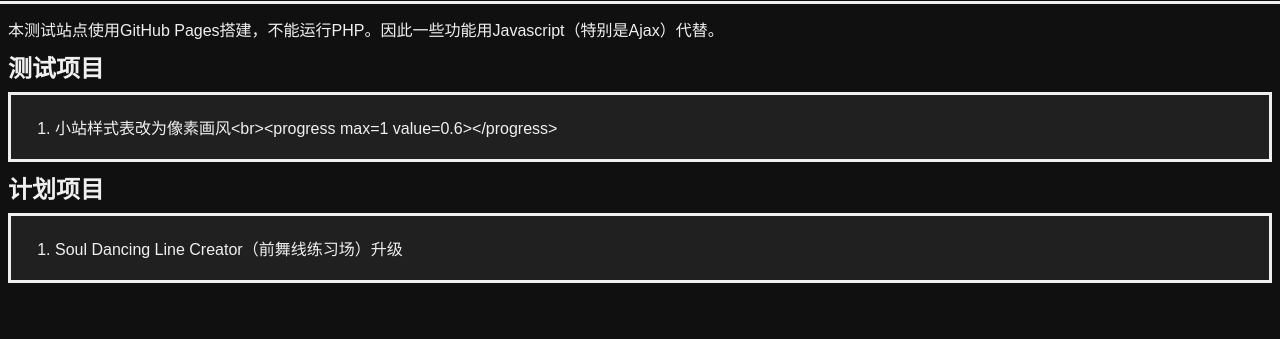
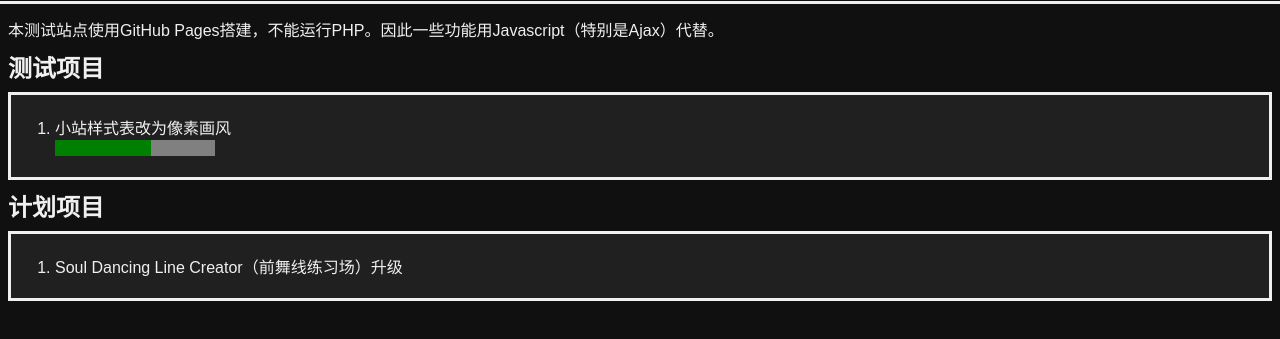
Before and after one commit to DGCK81LNN/dgck81lnn.github.io_old, a plain HTML site: page index.html in a window 1280 px wide. Shown: the part 31-370 px from the top of the page. Drawn offline with Linux system fonts and the light colour scheme; a web font is replaced by a local one.

Commit message:
add support for HTML in ol#testList and ol#planList

```diff
--- a/index.html
+++ b/index.html
@@ -44,7 +44,7 @@ let handler = (xhr, id) => {
     let item = document.createElement("li");
     let anchor = document.createElement("a");
     if(obj.href) anchor.href = obj.href;
-    anchor.innerText = obj.title;
+    anchor.innerHTML = obj.title;
     item.appendChild(anchor);
     list.appendChild(item);
   });
```
